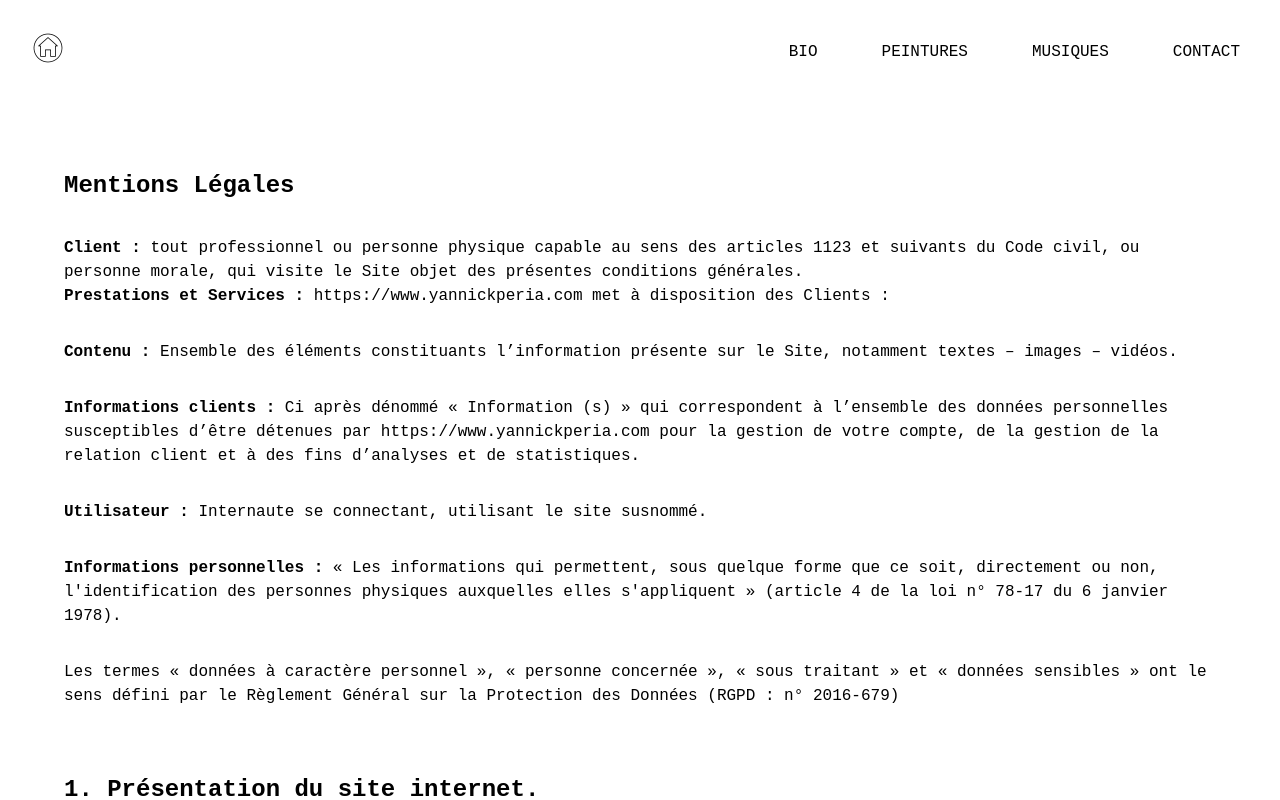
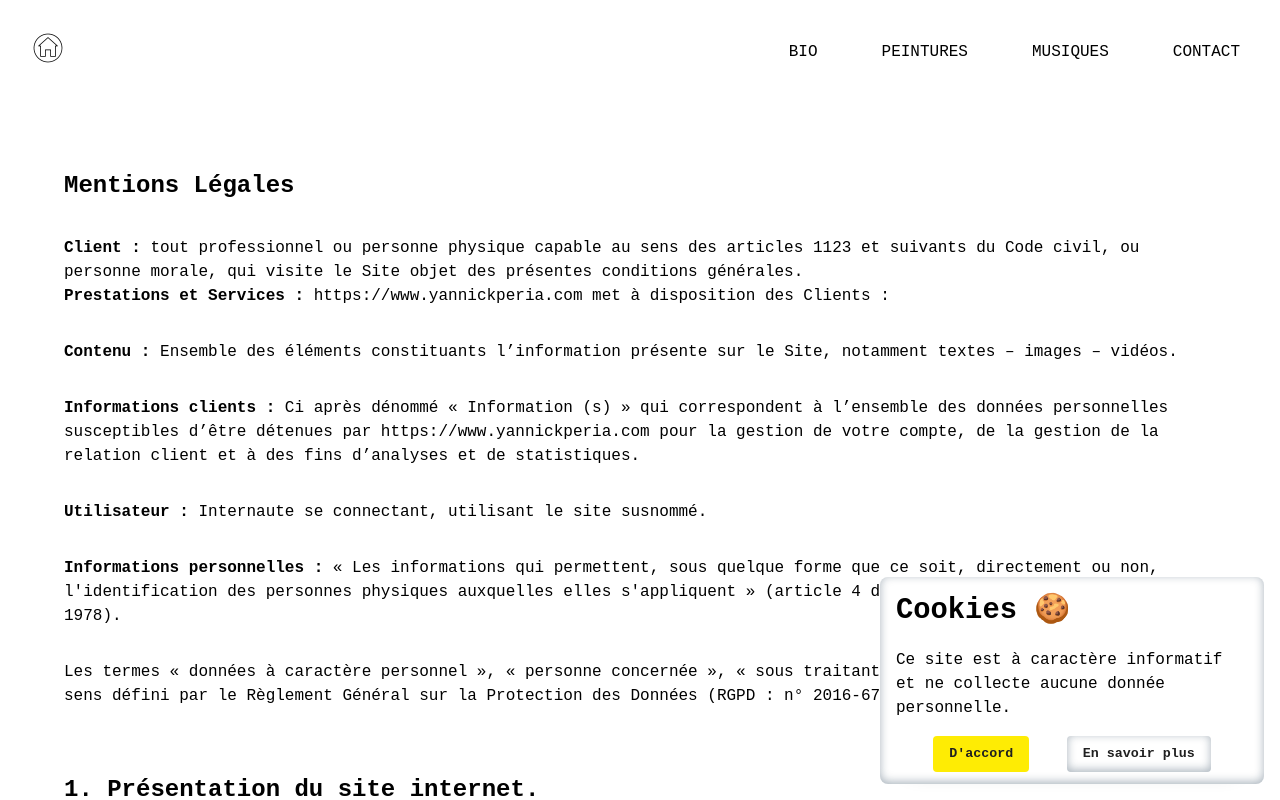
Before and after one commit to TerryGrimoire/Yannick-Peria, a React (Vite) app: page /Mentions in a window 1280 px wide. Shown: the top 800 px of the page. Built offline with nearby package versions, Linux system fonts and the light colour scheme; a web font is replaced by a local one.

Commit message:
adding cookie

```diff
--- a/src/App.css
+++ b/src/App.css
@@ -58,7 +58,9 @@ section {
   background-color: transparent;
   border: none;
 }
-
+button:hover {
+  cursor: pointer;
+}
 .flex {
   display: flex;
 }
@@ -744,6 +746,53 @@ overflow: hidden;
   background-color: var(--main-bg-color);
   border-radius: 0.25rem;
 }
+
+.cookies {
+  position: fixed;
+  z-index: 2;
+  display: flex;
+  flex-direction: column;
+  justify-content: space-between;
+  bottom: 0%;
+  margin: 1rem 1rem;
+  width: 90%;
+  padding: 1rem;
+  border-radius: 0.5rem;
+  box-shadow: rgba(50, 50, 93, 0.25) 0px 10px 10px -30px, rgba(0, 0, 0, 0.3) 0px 15px 20px -30px, rgba(10, 37, 64, 0.35) 0px -2px 10px 0px inset;
+  animation: slide-in-blurred-right 2s cubic-bezier(0.230, 1.000, 0.320, 1.000) both;
+  animation-delay: 3s;
+}
+
+@keyframes slide-in-blurred-right {
+  0% {
+    -webkit-transform: translateX(1000px) scaleX(2.5) scaleY(0.2);
+            transform: translateX(1000px) scaleX(2.5) scaleY(0.2);
+    -webkit-transform-origin: 0% 50%;
+            transform-origin: 0% 50%;
+    -webkit-filter: blur(40px);
+            filter: blur(40px);
+    opacity: 0;
+  }
+  100% {
+    -webkit-transform: translateX(0) scaleY(1) scaleX(1);
+            transform: translateX(0) scaleY(1) scaleX(1);
+    -webkit-transform-origin: 50% 50%;
+            transform-origin: 50% 50%;
+    -webkit-filter: blur(0);
+            filter: blur(0);
+    opacity: 1;
+  }
+}
+
+.cookies .white {
+  background-color: var(--main-bg-color);
+  box-shadow: rgba(50, 50, 93, 0.25) 0px 10px 10px -30px, rgba(0, 0, 0, 0.3) 0px 15px 20px -30px, rgba(10, 37, 64, 0.35) 0px -2px 10px 0px inset;
+}
+
+.cookies > * {
+  margin: 0.5rem 0;
+  text-align: left;
+}
 /********************************************************************* MENTIONS *********************************************************************/
 .mentions-container {
   padding: 1rem 4rem;
@@ -764,7 +813,24 @@ overflow: hidden;
 
 
 @media screen and (min-width: 768px) {
+  .cookies {
+    position: fixed;
+    z-index: 2;
+    display: flex;
+    flex-direction: column;
+    justify-content: space-between;
+    bottom: 0%;
+    right: 0;
+    margin: 1rem 1rem;
+    width: 30%;
+    padding: 0.25rem 1rem;
+    border-radius: 0.5rem;
+    box-shadow: rgba(50, 50, 93, 0.25) 0px 10px 10px -30px, rgba(0, 0, 0, 0.3) 0px 15px 20px -30px, rgba(10, 37, 64, 0.35) 0px -2px 10px 0px inset;
+  }
 
+  .cookies > * {
+    margin: 0.5rem 0;
+  }
   .mobile {
     display: none;
   }
--- a/src/App.jsx
+++ b/src/App.jsx
@@ -1,4 +1,5 @@
-import { BrowserRouter, Routes, Route } from "react-router-dom";
+import React, { useState } from "react";
+import { BrowserRouter, Routes, Route, Link } from "react-router-dom";
 import Header from "./components/Header/Header";
 import Footer from "./components/Footer/Footer";
 import Home from "./pages/Home";
@@ -16,6 +17,9 @@ function App() {
     href: "https://yannickperia.com",
     description: "Change description",
   };
+
+  const [cookies, setCookies] = useState(true);
+
   return (
     <BrowserRouter>
       <Header helmet={helmet} />
@@ -27,6 +31,33 @@ function App() {
         <Route path="/Contact" element={<Contact helmet={helmet} />} />
         <Route path="/Mentions" element={<Mentions />} />
       </Routes>
+      {cookies && (
+        <section type="button" className="cookies">
+          <h4> Cookies 🍪</h4>
+          <p>
+            Ce site est à caractère informatif et ne collecte aucune donnée
+            personnelle.
+          </p>
+          <div className="flex justify-evenly">
+            <button
+              type="button"
+              className="button_style"
+              onClick={() => setCookies(false)}
+            >
+              D'accord
+            </button>
+            <Link to="/mentions">
+              <button
+                type="button"
+                className="button_style white"
+                onClick={() => setCookies(false)}
+              >
+                En savoir plus
+              </button>
+            </Link>
+          </div>
+        </section>
+      )}
       <Footer />
     </BrowserRouter>
   );
```
